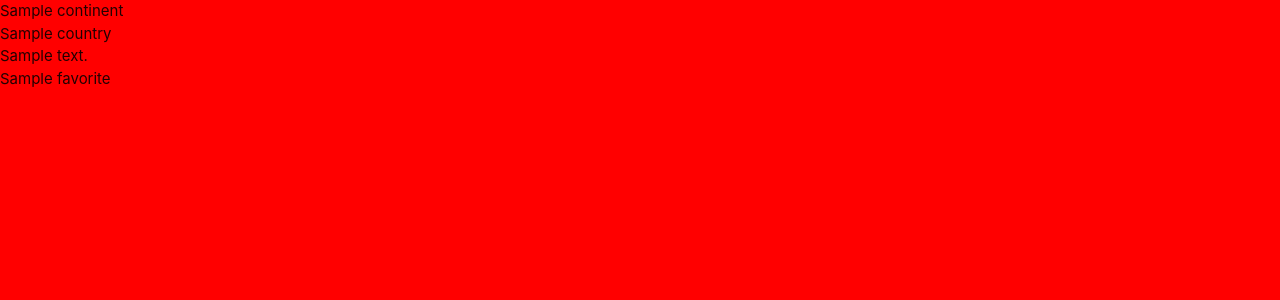
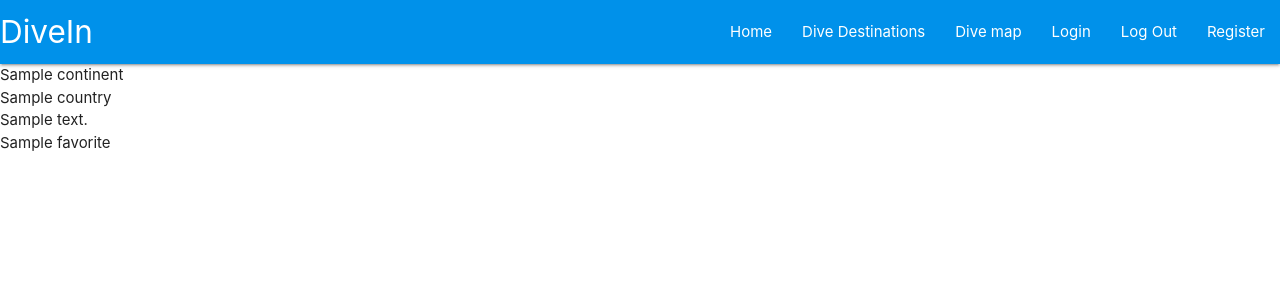
Before and after one commit to daniellima338/DiveIn, a Flask app: template templates/descriptions.html in a window 1280 px wide. Shown: the top 300 px of the page. Run offline with Flask 2, Linux system fonts and the light colour scheme; the template is opened without the code that fills it: most values are stand-ins (such as "Sample title", 1, 10 or a date in 2020); some libraries are stand-ins or nearby versions.

Commit message:
added navbar to the base template

```diff
--- a/static/css/style.css
+++ /dev/null
@@ -1,3 +0,0 @@
-body {
-    background-color: red;
-}
--- a/static/js/script.js
+++ b/static/js/script.js
@@ -0,0 +1,3 @@
+$(document).ready(function(){
+    $('.sidenav').sidenav();
+  });
--- a/templates/base.html
+++ b/templates/base.html
@@ -16,7 +16,34 @@
     <title>DiveIn</title>
 </head>
 <body>
+    <header>
+        <!-- top navbar -->
+        <nav>
+            <div class="nav-wrapper navbar-fixed light-blue accent-4">
+                <a href="{{ url_for('get_descriptions') }}" class="brand-logo">DiveIn</a>
+                <a href="#" data-target="mobile-demo" class="sidenav-trigger"><i class="fas fa-bars"></i></a>
+                <ul class="right hide-on-med-and-down">
+                    <li><a href="{{ url_for('get_descriptions') }}">Home</a></li>
+                    <li><a href="#">Dive Destinations</a></li>
+                    <li><a href="#">Dive map</a></li>
+                    <li><a href="#">Login</a></li>
+                    <li><a href="#">Log Out</a></li>
+                    <li><a href="#">Register</a></li>
+                </ul>
+            </div>
+        </nav>
 
+        <!-- mobile sidenav -->
+        <ul class="sidenav" id="mobile-demo">
+        <h4 class="center-align light-blue-text accent-4 text-darken-4">DiveIn</h4>
+        <li><a href="{{ url_for('get_descriptions') }}">Home</a></li>
+        <li><a href="#">Dive Destinations</a></li>
+        <li><a href="#">Dive map</a></li>
+        <li><a href="#">Login</a></li>
+        <li><a href="#">Log Out</a></li>
+        <li><a href="#">Register</a></li>
+        </ul>
+    </header>
     {% block content %}
     {% endblock %}
 
```
